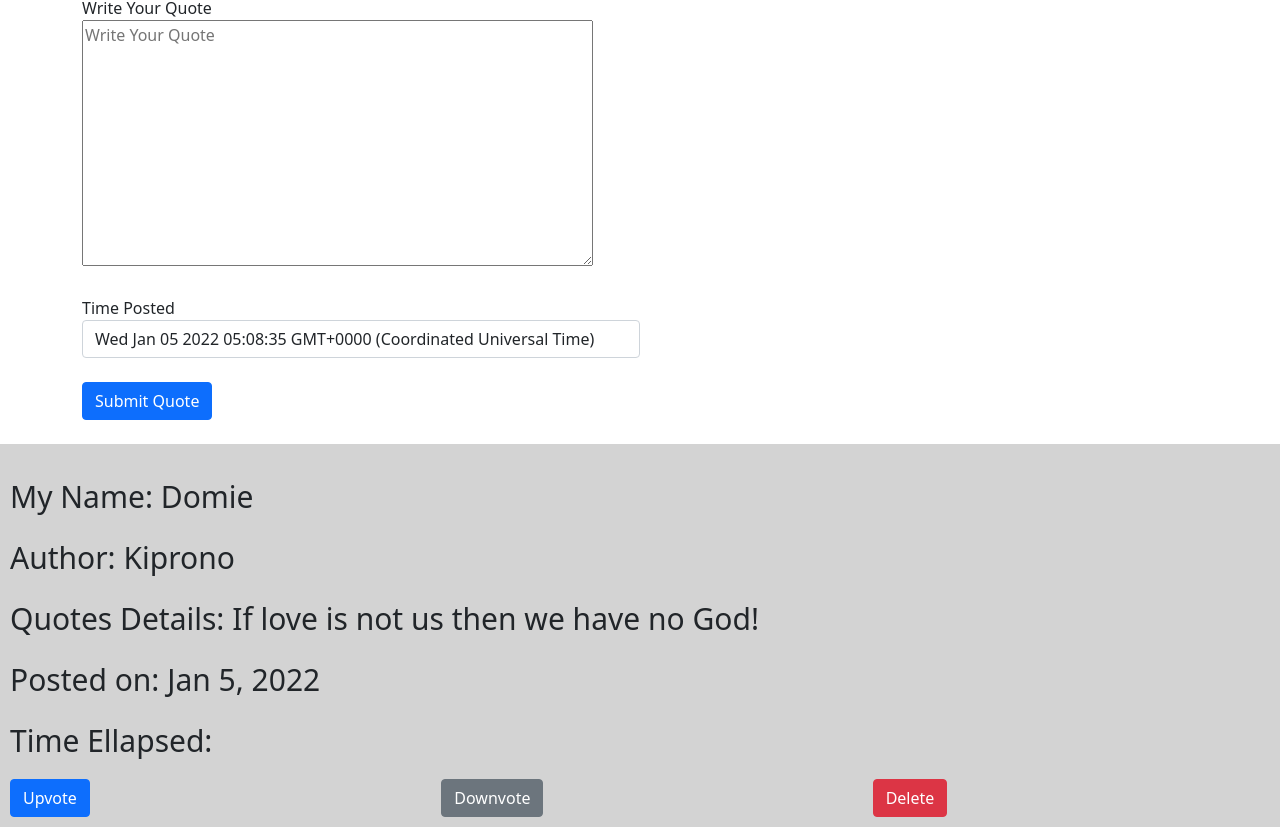
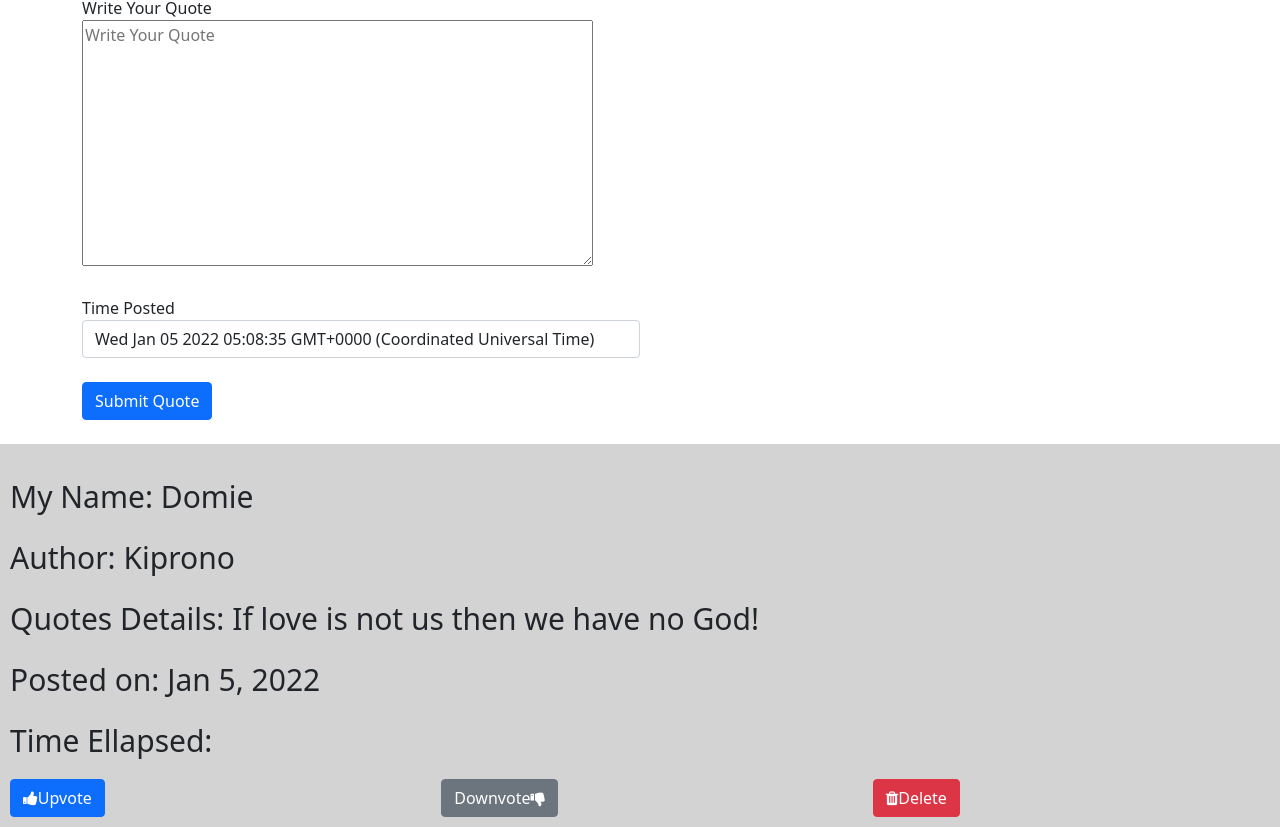
Before and after one commit to DKorir/Quotes-App, an Angular app in the folder Quotes/: page / in a window 1280 px wide. Shown: the part 200-1027 px from the top of the page. Built offline with nearby package versions, Linux system fonts and the light colour scheme.

Commit message:
initial commit add icons on components of delete, upvote and downvote

```diff
--- a/Quotes/src/app/app.component.html
+++ b/Quotes/src/app/app.component.html
@@ -1,4 +1,4 @@
-<app-form></app-form>
+<app-form (formInputDetails)="endFunction($event)"></app-form>
 <div class="container-fluid">
   <div class="details" *ngFor="let quote of quotes">
   <p>My Name: {{quote.name}}</p>
--- a/Quotes/src/app/app.component.ts
+++ b/Quotes/src/app/app.component.ts
@@ -12,4 +12,9 @@ export class AppComponent {
   quotes:Quote[]=[
     new Quote("Domie","Kiprono", "If love is not us then we have no God!", new Date())
   ]
+
+  endFunction(x:any){
+  x.timePosted=new Date(x.timePosted)
+  this.quotes.push(x)
+  }
 }
--- a/Quotes/src/app/delete/delete.component.html
+++ b/Quotes/src/app/delete/delete.component.html
@@ -1 +1 @@
-<button class="btn btn-danger">Delete</button>
+<button class="btn btn-danger"><i class="fa fa-trash"></i>Delete</button>
--- a/Quotes/src/app/downvote/downvote.component.html
+++ b/Quotes/src/app/downvote/downvote.component.html
@@ -1 +1 @@
-<button class="btn btn-secondary">Downvote</button>
+<button class="btn btn-secondary">Downvote<i class="fa fa-thumbs-down"></i></button>
--- a/Quotes/src/app/upvote/upvote.component.html
+++ b/Quotes/src/app/upvote/upvote.component.html
@@ -1 +1 @@
-<button class="btn btn-primary">Upvote</button>
+<button class="btn btn-primary" ><i class="fa fa-thumbs-up"></i>Upvote</button>
--- a/Quotes/src/index.html
+++ b/Quotes/src/index.html
@@ -6,6 +6,9 @@
   <base href="/">
   <meta name="viewport" content="width=device-width, initial-scale=1">
   <link rel="icon" type="image/x-icon" href="favicon.ico">
+  <!--font awesome-->
+
+  <link rel="stylesheet" href="https://cdnjs.cloudflare.com/ajax/libs/font-awesome/4.7.0/css/font-awesome.min.css">
   <!--cdn bootstrap 5-->
   <link href="https://cdn.jsdelivr.net/npm/bootstrap@5.0.2/dist/css/bootstrap.min.css" rel="stylesheet" integrity="sha384-EVSTQN3/azprG1Anm3QDgpJLIm9Nao0Yz1ztcQTwFspd3yD65VohhpuuCOmLASjC" crossorigin="anonymous">
   <script src="https://cdn.jsdelivr.net/npm/bootstrap@5.0.2/dist/js/bootstrap.bundle.min.js" integrity="sha384-MrcW6ZMFYlzcLA8Nl+NtUVF0sA7MsXsP1UyJoMp4YLEuNSfAP+JcXn/tWtIaxVXM" crossorigin="anonymous"></script>
```
